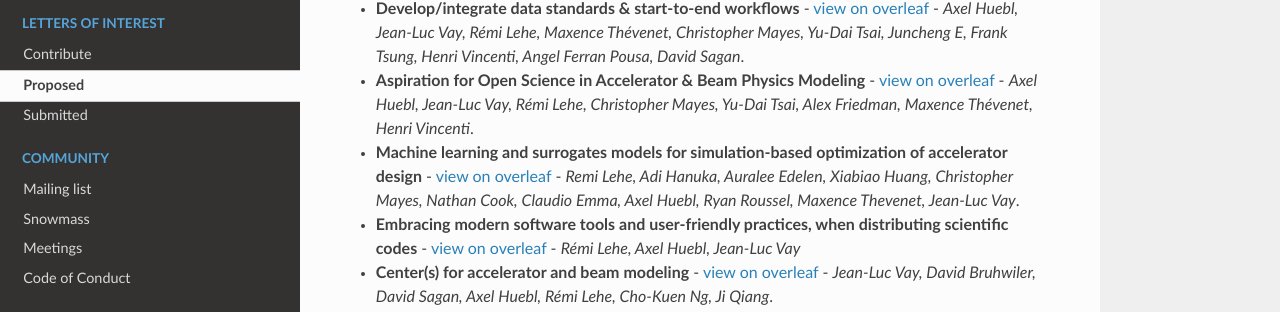
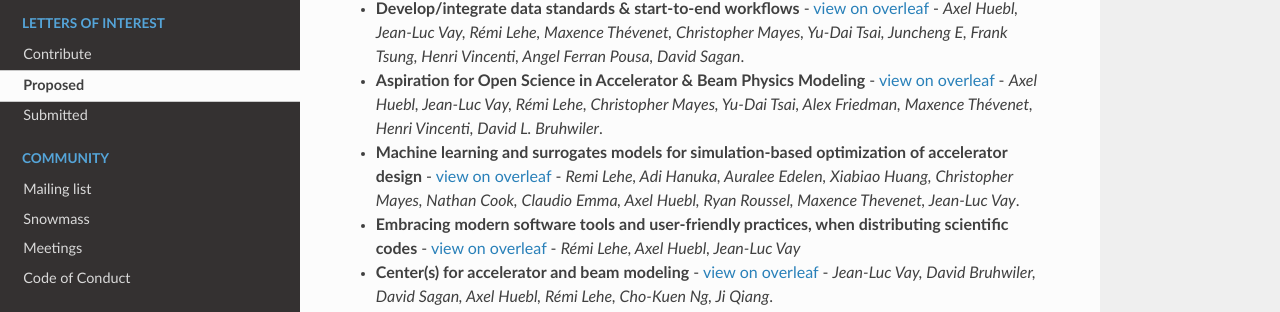
Before and after one commit to snowmass-compf2-accbeammodel/snowmass-compf2-accbeammodel.github.io, a Sphinx documentation site: the page built from docs/source/loi/proposed.rst, in a window 1280 px wide and 900 px high, scrolled down 384 px. Shown: the part 187-499 px from the top of the window. Built offline with Sphinx 7.4.7 and the Read the Docs theme 2.0.0, drawn with Linux system fonts in a browser that asks for light colours.

```diff
--- a/docs/source/loi/proposed.rst
+++ b/docs/source/loi/proposed.rst
@@ -15,7 +15,7 @@ For all other LOIs, please contact the mailing list for feedback.
 - **Beam Dynamics Toolkit** - `view on overleaf <https://www.overleaf.com/read/rrsvsscfvfqt>`_ - *David Sagan, Robert Ryne, Jean-Luc Vay, Georg Hoffstaetter, Ji Qiang, Alex Friedman*.
 - **EVA (End-to-end Virtual Accelerators)** - `view on overleaf <https://www.overleaf.com/read/mggpzqpjbjny>`_ - *Jean-Luc Vay, David Sagan, Axel Huebl*.
 - **Develop/integrate data standards & start-to-end workflows** - `view on overleaf <https://www.overleaf.com/read/xhkzttqhhkbk>`_ - *Axel Huebl, Jean-Luc Vay, Rémi Lehe, Maxence Thévenet, Christopher Mayes, Yu-Dai Tsai, Juncheng E, Frank Tsung, Henri Vincenti, Angel Ferran Pousa, David Sagan*.
-- **Aspiration for Open Science in Accelerator & Beam Physics Modeling** - `view on overleaf <https://www.overleaf.com/read/bwntmgkyvyvc>`_ - *Axel Huebl, Jean-Luc Vay, Rémi Lehe, Christopher Mayes, Yu-Dai Tsai, Alex Friedman, Maxence Thévenet, Henri Vincenti*.
+- **Aspiration for Open Science in Accelerator & Beam Physics Modeling** - `view on overleaf <https://www.overleaf.com/read/bwntmgkyvyvc>`_ - *Axel Huebl, Jean-Luc Vay, Rémi Lehe, Christopher Mayes, Yu-Dai Tsai, Alex Friedman, Maxence Thévenet, Henri Vincenti, David L. Bruhwiler*.
 - **Machine learning and surrogates models for simulation-based optimization of accelerator design** - `view on overleaf <https://www.overleaf.com/read/nmfxffwgvjgf>`_ - *Remi Lehe, Adi Hanuka, Auralee Edelen, Xiabiao Huang, Christopher Mayes, Nathan Cook, Claudio Emma, Axel Huebl, Ryan Roussel, Maxence Thevenet, Jean-Luc Vay*.
 - **Embracing modern software tools and user-friendly practices, when distributing scientific codes** - `view on overleaf <https://www.overleaf.com/read/jfqrjwybfhyw>`_ - *Rémi Lehe, Axel Huebl, Jean-Luc Vay*
 - **Center(s) for accelerator and beam modeling** - `view on overleaf <https://www.overleaf.com/read/pvzdxzstdnpy>`_ - *Jean-Luc Vay, David Bruhwiler, David Sagan, Axel Huebl, Rémi Lehe, Cho-Kuen Ng, Ji Qiang*.
```
